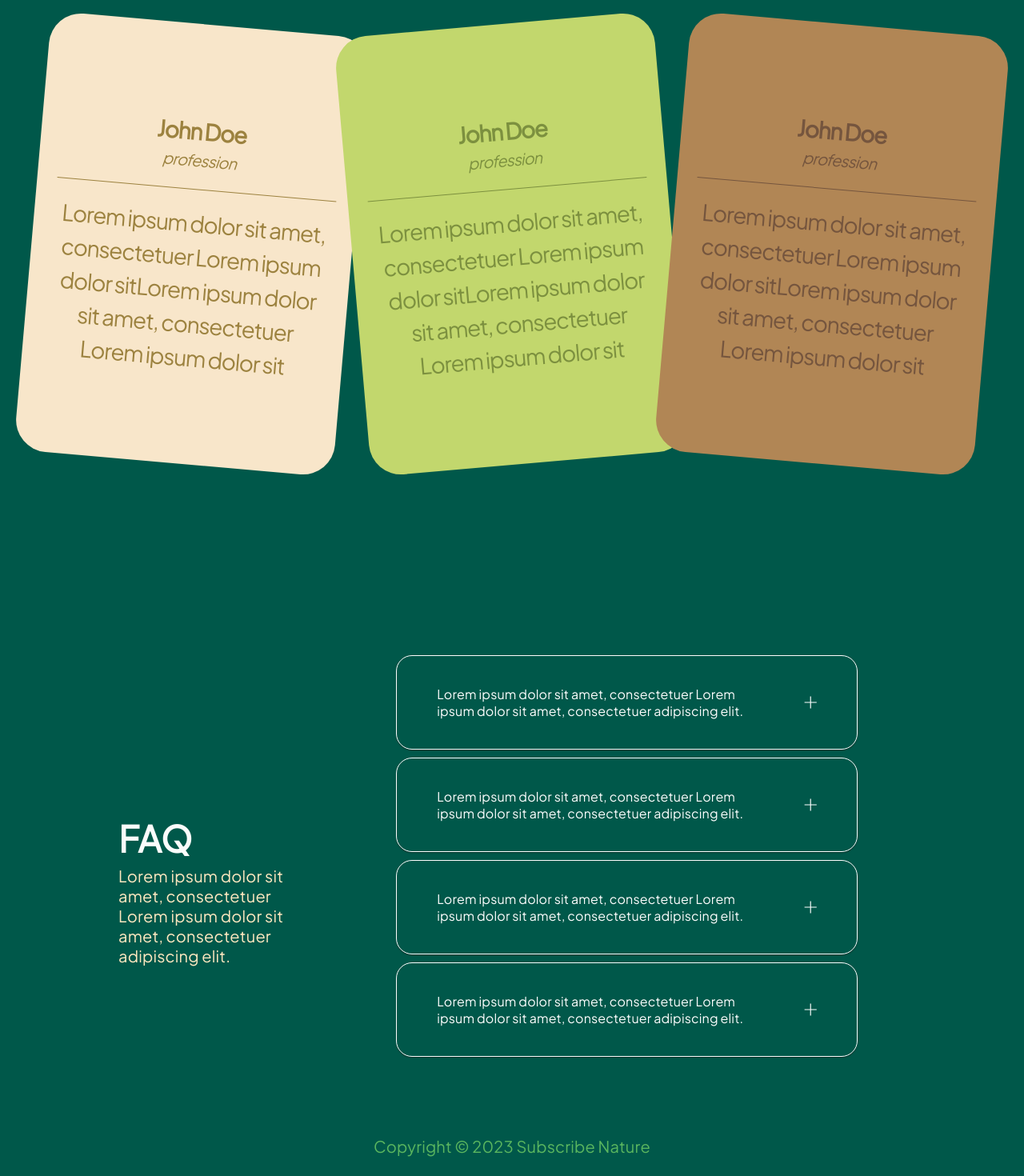
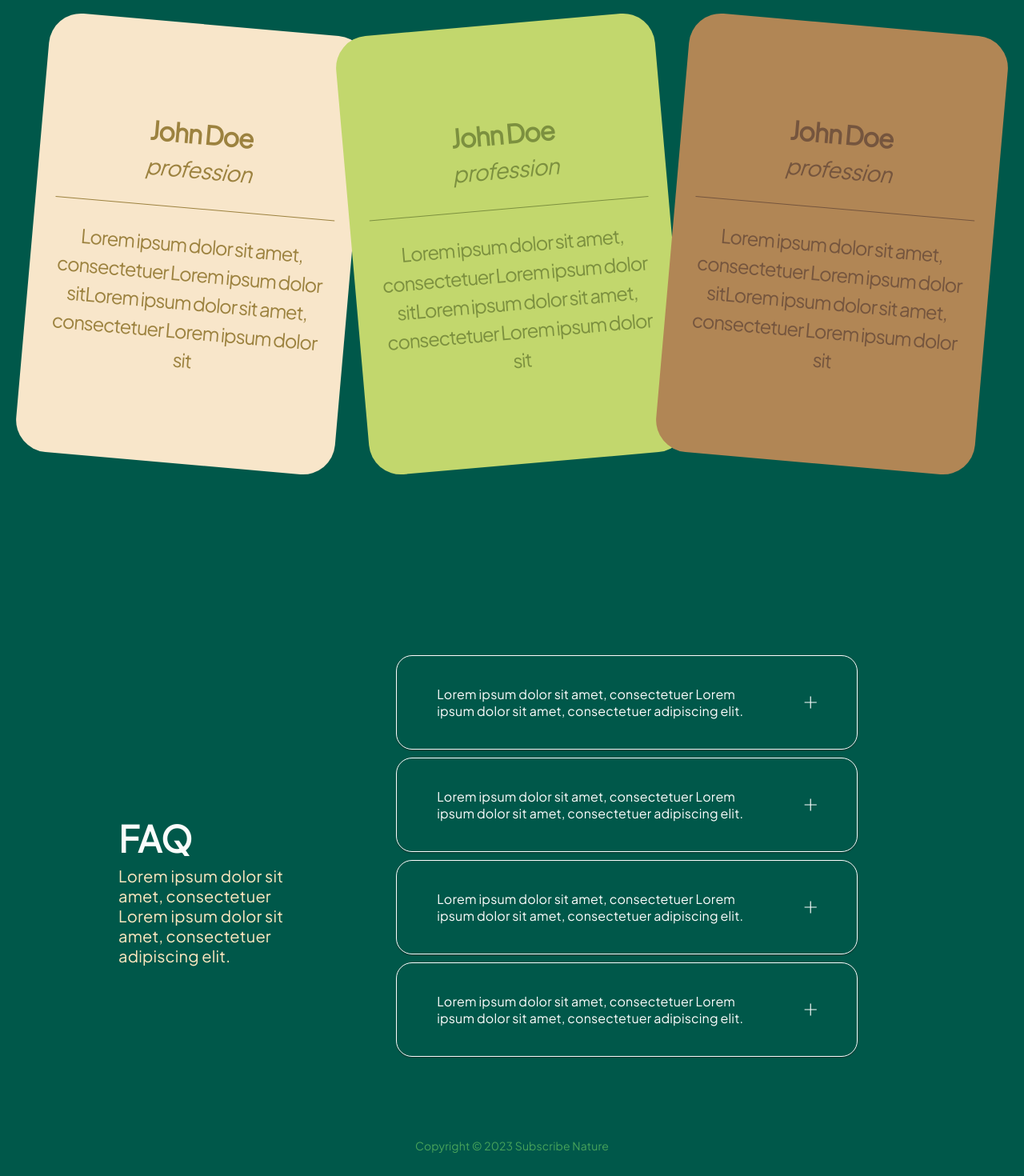
Before and after one commit to subru-37/sample-repo, a React (Vite) app in the folder client/: page / in a window 1280 px wide. Shown: the part 4624-6094 px from the top of the page at 80% size. Built offline with nearby package versions, Linux system fonts and the light colour scheme.

Commit message:
fixed fontSize in feedback card

```diff
--- a/client/src/Components/FeedbackCard.tsx
+++ b/client/src/Components/FeedbackCard.tsx
@@ -55,7 +55,7 @@ const FeedbackCard = (props: styleprops) => {
             sx={{
               color: props.titlecolor,
               textAlign: 'center',
-              fontSize: '28px',
+              fontSize: {xs:'28px',md:'32px'},
               fontWeight: '700',
               letterSpacing: '-1.28px',
             }}
@@ -67,7 +67,7 @@ const FeedbackCard = (props: styleprops) => {
             sx={{
               color: props.titlecolor,
               textAlign: 'center',
-              fontSize: '20px',
+              fontSize: {xs:'24px',md:'28px'},
               fontWeight: '300',
               letterSpacing: '-0.96px',
               fontStyle: 'italic',
@@ -88,7 +88,7 @@ const FeedbackCard = (props: styleprops) => {
           sx={{
             color: props.titlecolor,
             textAlign: 'center',
-            fontSize: '28px',
+            fontSize: {xs:'22px',md:'24px'},
             fontWeight: '500',
             letterSpacing: '-1.28px',
           }}
--- a/client/src/Components/Footer.tsx
+++ b/client/src/Components/Footer.tsx
@@ -16,7 +16,7 @@ const Footer = () => {
         zIndex:'1000'
       }}
     >
-      <Typography sx={{ color: 'green.dark', fontSize: '20px' }}>
+      <Typography sx={{ color: 'green.dark', fontSize: '14px', opacity:'0.8' }}>
         Copyright © {year} Subscribe Nature
       </Typography>
     </Box>
--- a/client/src/Components/UserModal.tsx
+++ b/client/src/Components/UserModal.tsx
@@ -20,9 +20,10 @@ const UserModal = ({ close, onClose, yesFunction, noFunction }: ModalProps) => {
           display: 'flex',
           alignItems: 'center',
           justifyContent: 'center',
-          minHeight: '500px',
+          minHeight: '300px',
           minWidth: { xs: '90vw', sm: '500px' },
-          padding: '40px',
+          padding: '50px',
+          boxSizing:'border-box',
           position:'fixed',
           left:'50%',
           translate:'-50% -50%',
@@ -36,13 +37,14 @@ const UserModal = ({ close, onClose, yesFunction, noFunction }: ModalProps) => {
             alignItems: 'center',
             justifyContent: 'space-between',
             height:'150px',
-            flexDirection:'column'
+            flexDirection:'column',
+            minWidth:'300px'
           }}
         >
           <Typography
             component={'h3'}
             sx={{
-              fontSize: '2rem',
+              fontSize: {xs:'1.5rem',md: '2rem'},
               color: 'green.darker',
             }}
           >
```
